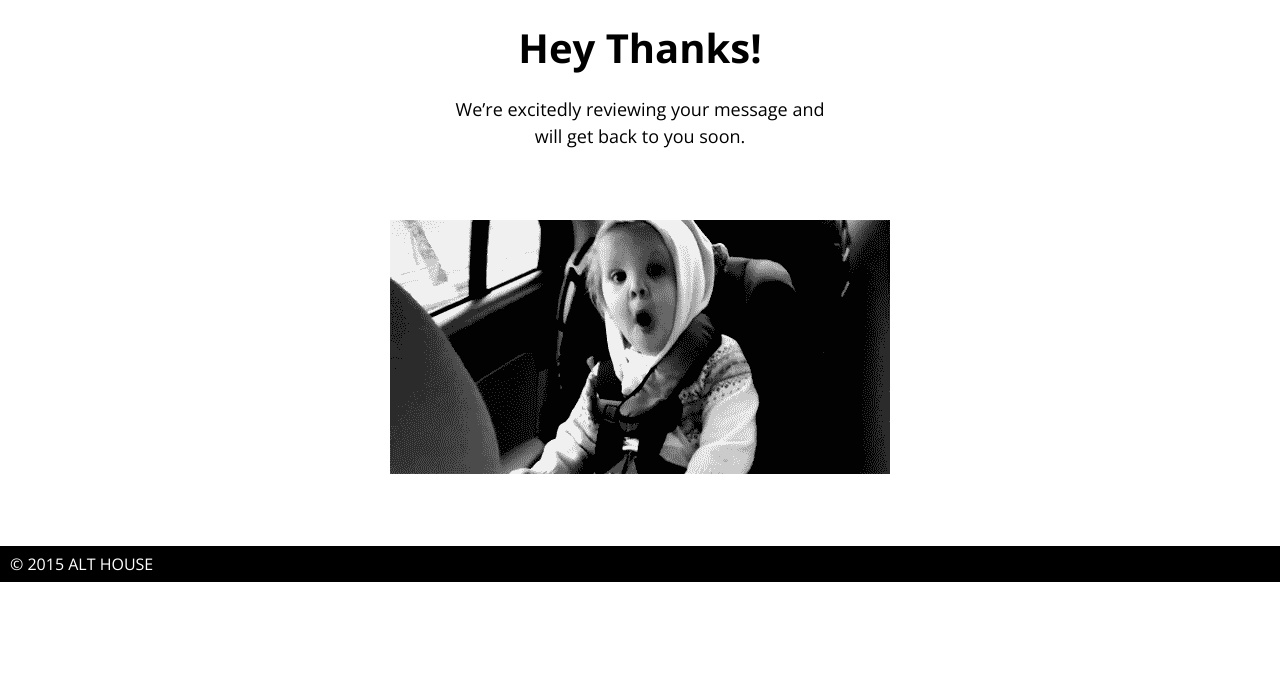
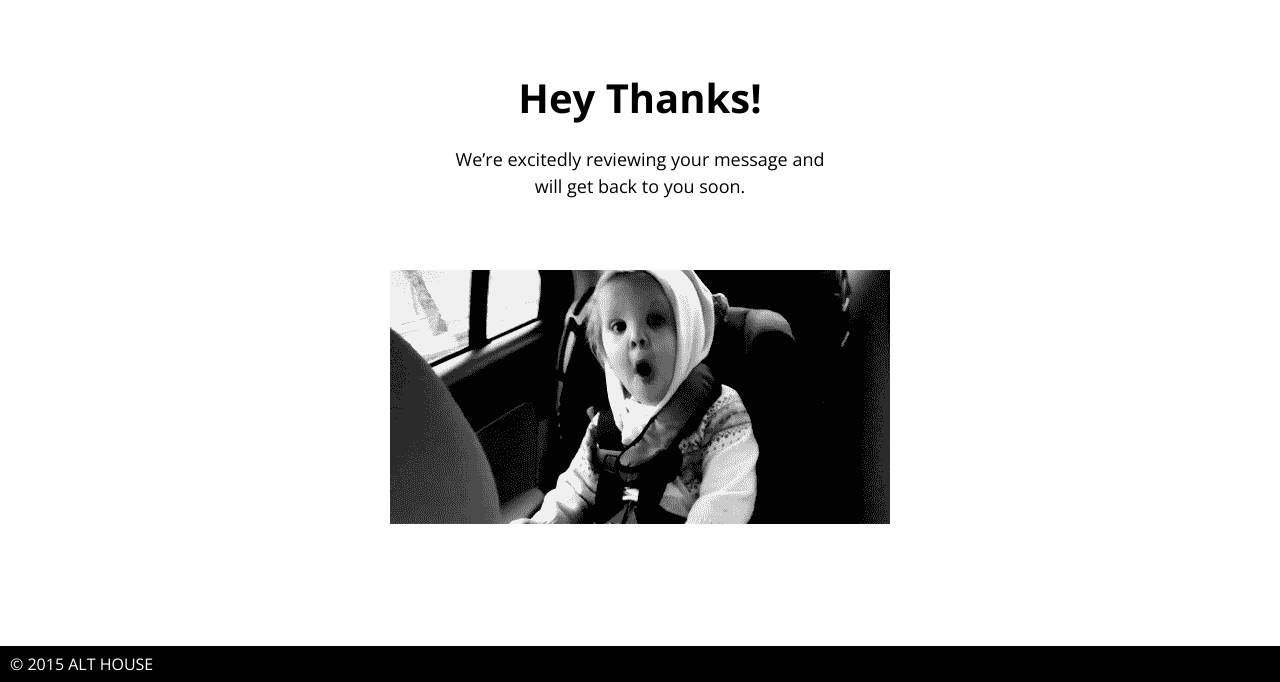
Before and after one commit to Alt-House/alt-house-site, a Jekyll site: the page built from index.html, in a window 1280 px wide. Shown: the part 720-1402 px from the top of the page. Built offline with Jekyll 4.4.1, drawn with Linux system fonts in a browser that asks for light colours; nearby versions of some CDN libraries; before the commit the page ends 1302 px from its top, so only the background shows below that.

Commit message:
minor formatting

```diff
--- a/_includes/video-header.html
+++ b/_includes/video-header.html
@@ -1,9 +1,9 @@
+{% if include.layout == "home" %}
 <div class="hp-video-bg {{ include.layout }}">
   <div id="video-bg" class="video-bg"
   data-vide-bg="http://kristenzirkler.com/wp-content/uploads/althouse/Productive-Morning"
   data-vide-options="posterType: jpg, position: 0% 50%">
   </div>
-  {% if include.layout == "home" %}
   <div class="copy">
     <h2 class="headline">
       <img alt="Alt House" src="{{ site.baseurl }}/img/alt-house-white.png" /><br>
@@ -15,9 +15,9 @@
       <a href="#" rel="view-contact" class="button inverse">Let's Chat</a>
     </div>
   </div>
-  {% else %}
-  <div class="page-head">
-    <img alt="Alt House" src="{{ site.baseurl }}/img/alt-house-white.png" />
-  </div>
-  {% endif %}
 </div>
+{% else %}
+<div class="page-head">
+  <img alt="Alt House" src="{{ site.baseurl }}/img/alt-house-white.png" />
+</div>
+{% endif %}
--- a/scss/pages.scss
+++ b/scss/pages.scss
@@ -89,6 +89,7 @@
 .thank-you-content {
     max-width: 500px;
     margin: 20px auto;
+    padding: 50px 0;
     text-align: center;
     h2 {
         font-size: 40px;
@@ -103,6 +104,14 @@
     }
     img {
         padding: 50px 0;
+    }
+}
+.page-head {
+    padding: 20px;
+    text-align: center;
+    background-color: $black;
+    img {
+        width: 200px;
     }
 }
 // Responsive
```
